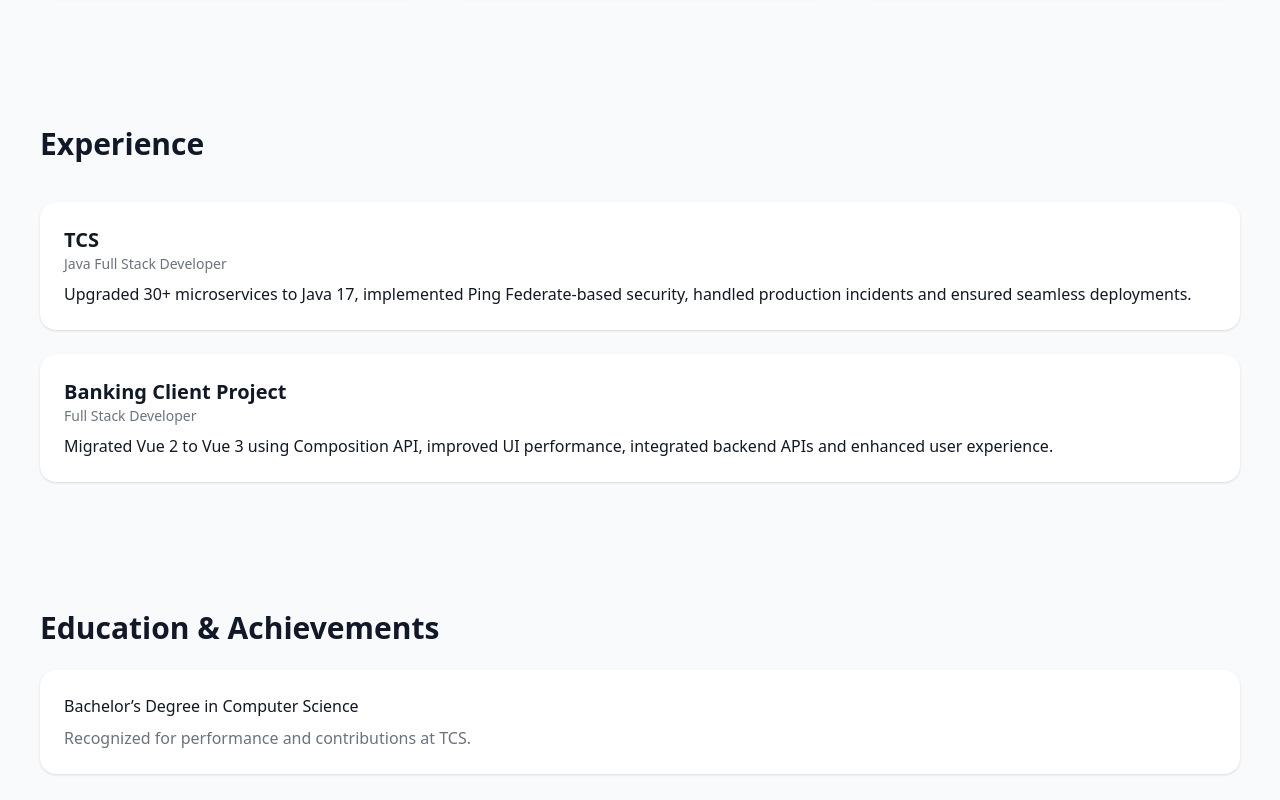
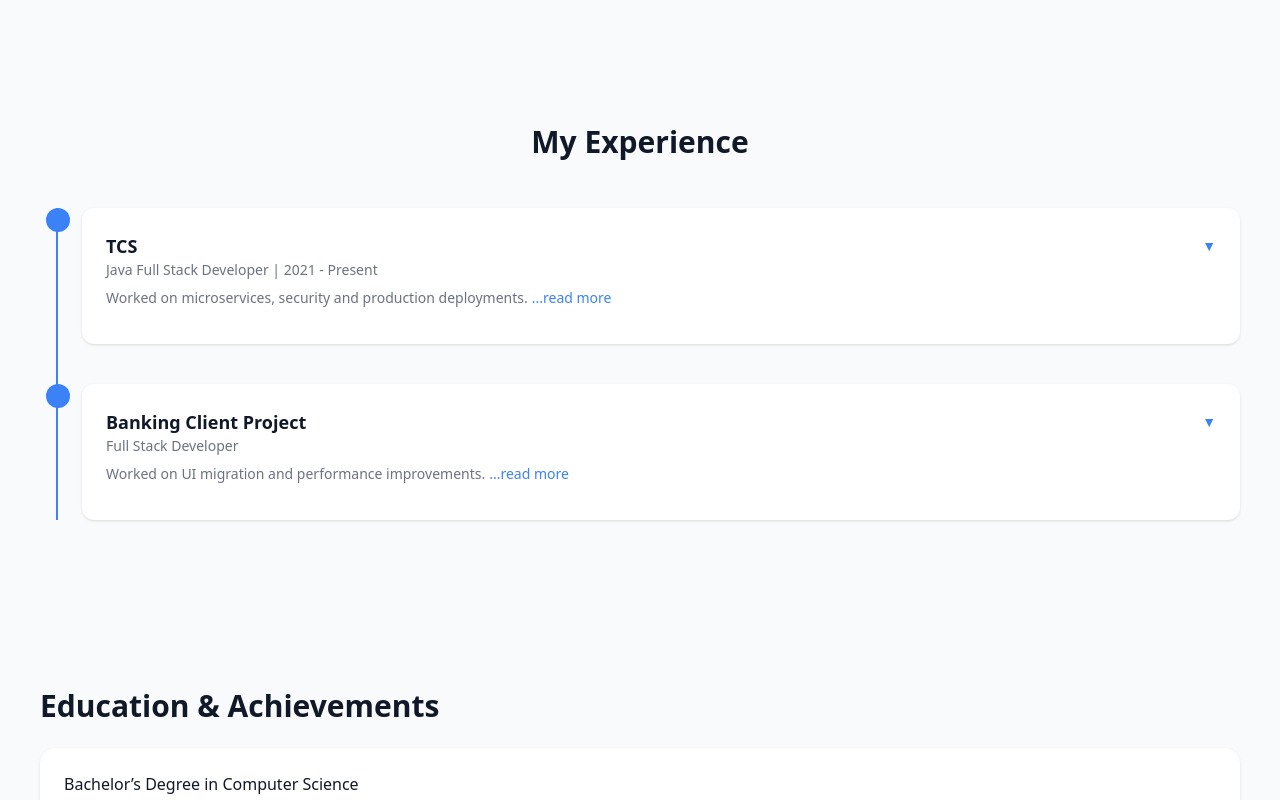
Before and after one commit to krushh-ishh/kashish-portfolio, a React (Vite) app: page / in a window 1280 px wide. Shown: the part 960-1760 px from the top of the page. Built offline with nearby package versions, Linux system fonts and the light colour scheme.

Commit message:
refactor: implement automatic dark mode detection and enhance experience section with collapsible details

```diff
--- a/src/App.jsx
+++ b/src/App.jsx
@@ -1,13 +1,13 @@
 import React, { useState } from "react";
 
 export default function App() {
-  const [darkMode, setDarkMode] = useState(false);
+  const prefersDark = window.matchMedia && window.matchMedia('(prefers-color-scheme: dark)').matches;
 
-  const theme = darkMode
+  const theme = prefersDark
     ? "bg-[#0f172a] text-white"
     : "bg-[#f8fafc] text-gray-900";
 
-  const card = darkMode
+  const card = prefersDark
     ? "bg-[#1e293b]"
     : "bg-white";
 
@@ -23,12 +23,7 @@
           <a href="#education">Education</a>
           <a href="#contact">Contact</a>
         </div>
-        <button
-          onClick={() => setDarkMode(!darkMode)}
-          className="border px-3 py-1 rounded-lg"
-        >
-          {darkMode ? "Light" : "Dark"}
-        </button>
+
       </nav>
 
       {/* HERO SECTION */}
@@ -68,7 +63,7 @@
         </div>
 
         <div className="flex justify-center">
-        <img src="src/assets/profile.png" className="w-64 h-64 rounded-2xl object-cover" />
+          <div className="w-64 h-64 rounded-2xl bg-gray-300 shadow-lg" />
         </div>
       </section>
 
@@ -93,31 +88,81 @@
 
       {/* EXPERIENCE */}
       <section id="experience" className="px-10 py-16">
-        <h2 className="text-3xl font-bold mb-10">Experience</h2>
+        <h2 className="text-3xl font-bold mb-12 text-center">My Experience</h2>
 
-        <div className="space-y-6">
-          <div className={card + " p-6 rounded-2xl shadow"}>
-            <h3 className="text-xl font-semibold">TCS</h3>
-            <p className="text-sm text-gray-500 mb-2">
-              Java Full Stack Developer
-            </p>
-            <p>
-              Upgraded 30+ microservices to Java 17, implemented Ping
-              Federate-based security, handled production incidents and ensured
-              seamless deployments.
-            </p>
-          </div>
+        {/** state for expand/collapse */}
+        {(() => {
+          const [openIndex, setOpenIndex] = React.useState(null);
 
-          <div className={card + " p-6 rounded-2xl shadow"}>
-            <h3 className="text-xl font-semibold">Banking Client Project</h3>
-            <p className="text-sm text-gray-500 mb-2">Full Stack Developer</p>
-            <p>
-              Migrated Vue 2 to Vue 3 using Composition API, improved UI
-              performance, integrated backend APIs and enhanced user
-              experience.
-            </p>
-          </div>
-        </div>
+          const toggle = (i) => {
+            setOpenIndex(openIndex === i ? null : i);
+          };
+
+          const experiences = [
+            {
+              title: "TCS",
+              role: "Java Full Stack Developer | 2021 - Present",
+              short: "Worked on microservices, security and production deployments.",
+              details: [
+                "Upgraded 30+ microservices and BFF to Java 17 ensuring compatibility.",
+                "Implemented security using Ping Federate and OAuth flows.",
+                "Handled P1 production incidents and ensured quick resolution.",
+                "Supported new joiners and contributed beyond core responsibilities.",
+                "Worked on banking domain applications and system integrations."
+              ]
+            },
+            {
+              title: "Banking Client Project",
+              role: "Full Stack Developer",
+              short: "Worked on UI migration and performance improvements.",
+              details: [
+                "Migrated Vue 2 application to Vue 3 using Composition API.",
+                "Rewrote frontend components while maintaining existing functionality.",
+                "Integrated backend APIs and improved application performance.",
+                "Updated test cases and migrated from Jest to Vitest.",
+                "Ensured smooth UI/UX with bilingual support."
+              ]
+            }
+          ];
+
+          return (
+            <div className="relative border-l-2 border-blue-500 ml-4">
+              {experiences.map((exp, i) => (
+                <div key={i} className="mb-10 ml-6">
+                  <span className="absolute -left-3 flex items-center justify-center w-6 h-6 bg-blue-500 rounded-full"></span>
+
+                  <div
+                    onClick={() => toggle(i)}
+                    className={card + " p-6 rounded-xl shadow cursor-pointer transition-all duration-300"}
+                  >
+                    <div className="flex justify-between items-center">
+                      <h3 className="text-lg font-semibold">{exp.title}</h3>
+                      <span className="text-sm text-blue-500">
+                        {openIndex === i ? "▲" : "▼"}
+                      </span>
+                    </div>
+                    <p className="text-sm text-gray-500 mb-2">{exp.role}</p>
+
+                    <p className="text-sm text-gray-500 mb-3">
+                      {exp.short}
+                      <span className="text-blue-500 ml-1">
+                        {openIndex === i ? " show less" : "...read more"}
+                      </span>
+                    </p>
+
+                    {openIndex === i && (
+                      <ul className="list-disc pl-5 text-sm text-gray-500 space-y-2">
+                        {exp.details.map((d, idx) => (
+                          <li key={idx}>{d}</li>
+                        ))}
+                      </ul>
+                    )}
+                  </div>
+                </div>
+              ))}
+            </div>
+          );
+        })()}
       </section>
 
       {/* EDUCATION */}
```
